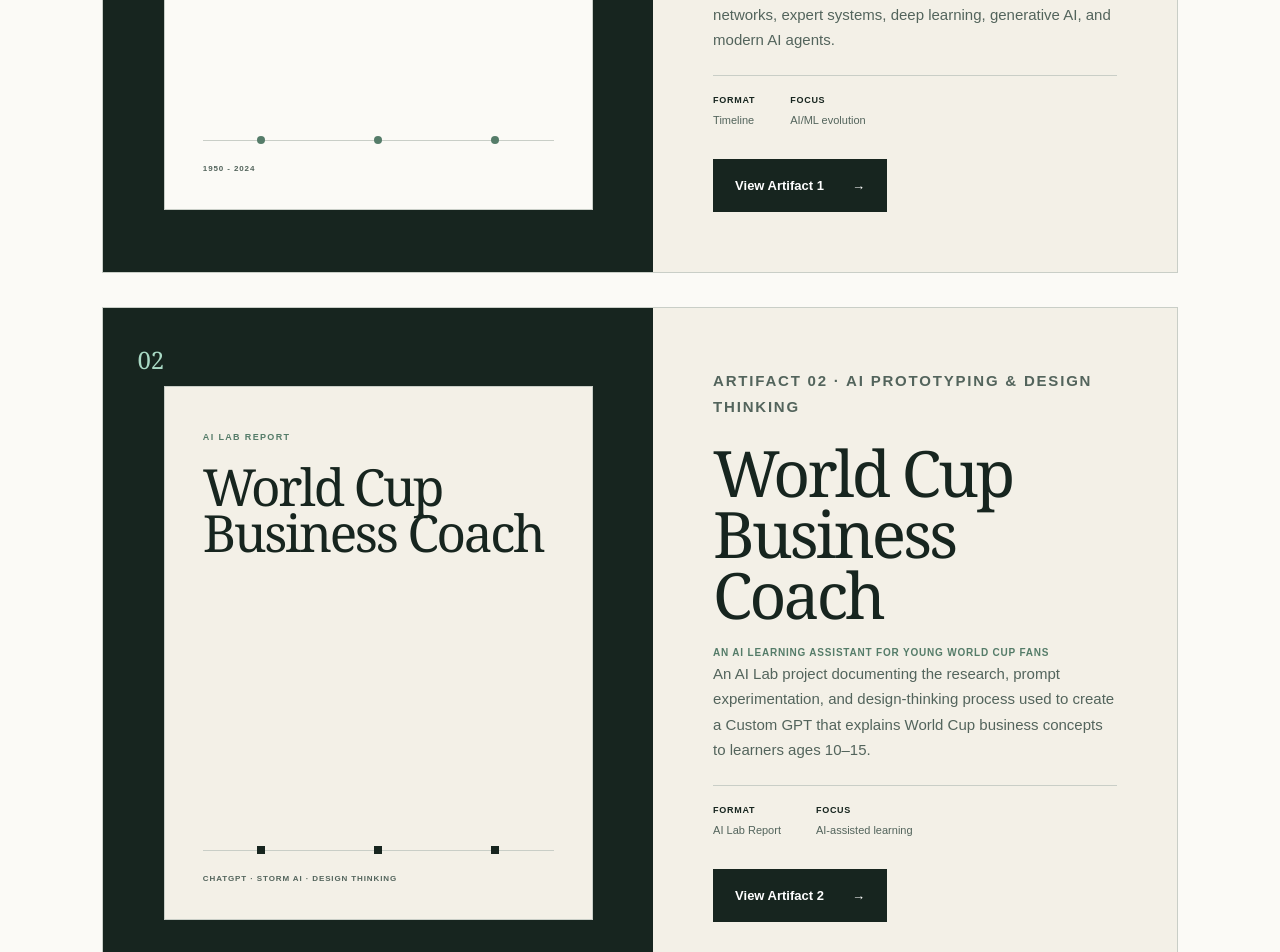
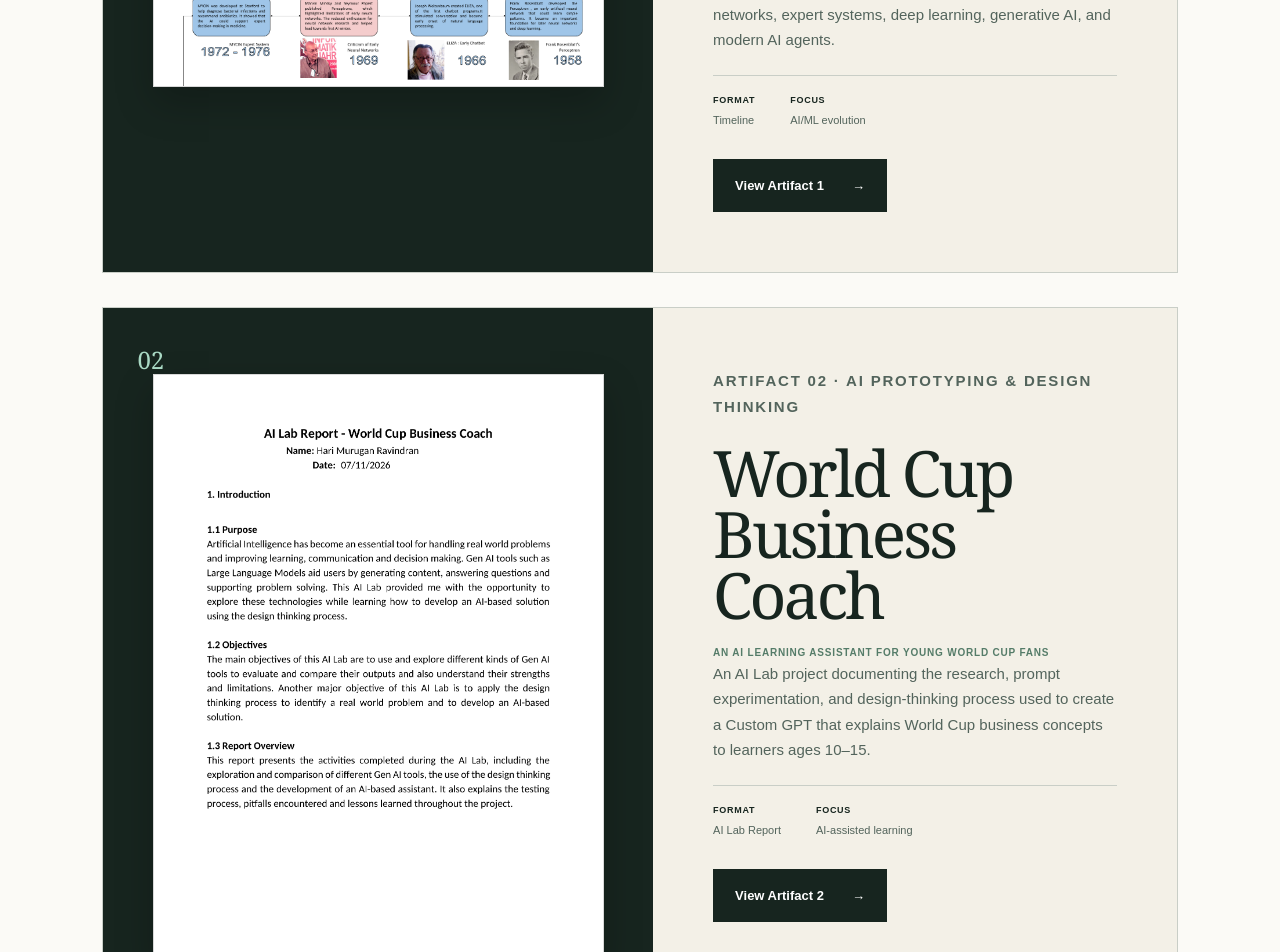
Before and after one commit to Hari-Murugan-Ravindran/portfolio, a Next.js app: page / in a window 1280 px wide. Shown: the part 2020-2972 px from the top of the page. Built offline with nearby package versions, Linux system fonts and the light colour scheme.

Commit message:
Use submitted documents as artifact thumbnails

```diff
--- a/app/components/ArtifactCard.tsx
+++ b/app/components/ArtifactCard.tsx
@@ -17,18 +17,10 @@ export function ArtifactCard({ artifact }: { artifact: ArtifactCardData }) {
       <div className="artifactCardVisual" aria-hidden="true">
         <span className="cardNumber">{artifact.number}</span>
         {artifact.visual === "timeline" && (
-          <div className="simpleThumb timelineThumb">
-            <p>Timeline of</p><strong>AI Evolution</strong>
-            <div className="simpleRule"><i></i><i></i><i></i></div>
-            <span>1950 - 2024</span>
-          </div>
+          <div className="submittedThumb timelineDocument"><img src="/artifacts/timeline-page-1.png" alt="" /></div>
         )}
         {artifact.visual === "report" && (
-          <div className="simpleThumb reportThumb">
-            <p>AI Lab Report</p><strong>World Cup<br/>Business Coach</strong>
-            <div className="simpleRule"><i></i><i></i><i></i></div>
-            <span>ChatGPT · STORM AI · Design Thinking</span>
-          </div>
+          <div className="submittedThumb reportDocument"><img src="/artifacts/world-cup-business-coach-preview.png" alt="" /></div>
         )}
       </div>
       <div className="artifactCardContent">
--- a/app/globals.css
+++ b/app/globals.css
@@ -74,13 +74,9 @@ footer a { font-weight:700; }
 .artifactThumbnail img { width:88%; max-height:82%; object-fit:contain; background:white; box-shadow:0 22px 70px rgba(0,0,0,.35); transform:rotate(-1.5deg); }
 .artifactThumbnail .cardNumber { position:absolute; top:34px; left:34px; z-index:2; background:var(--ink); padding:8px 11px; }
 .cardNumber { position:relative; z-index:3; font-family:Georgia,serif; color:var(--mint); font-size:24px; }
-.simpleThumb { position:absolute; inset:78px 11% 62px; padding:44px 38px 34px; display:flex; flex-direction:column; background:var(--paper); color:var(--ink); border:1px solid var(--line); }
-.simpleThumb p { margin:0 0 18px; color:#557c69; text-transform:uppercase; letter-spacing:.15em; font-size:9px; font-weight:700; }
-.simpleThumb strong { font-family:Georgia,serif; font-size:clamp(38px,4vw,62px); line-height:.9; letter-spacing:-.045em; font-weight:400; }
-.simpleRule { height:1px; margin-top:auto; margin-bottom:22px; background:var(--line); display:flex; justify-content:space-around; }
-.simpleRule i { display:block; width:8px; height:8px; margin-top:-4px; background:#557c69; border-radius:50%; }
-.simpleThumb>span { color:#53645c; text-transform:uppercase; letter-spacing:.11em; font-size:8px; font-weight:700; }
-.reportThumb { background:var(--cream); }.reportThumb .simpleRule i { border-radius:0; background:var(--ink); }
+.submittedThumb { position:absolute; inset:66px 9% 50px; display:grid; place-items:center; }
+.submittedThumb img { display:block; max-width:100%; max-height:100%; object-fit:contain; background:white; border:1px solid #d8d8d8; box-shadow:0 16px 36px rgba(0,0,0,.22); }
+.timelineDocument img { width:100%; }.reportDocument img { height:100%; }
 .artifactCardContent { padding:60px; display:flex; align-items:flex-start; flex-direction:column; }
 .cardKicker { color:#557c69; text-transform:uppercase; letter-spacing:.12em; font-size:10px; font-weight:700; }
 .artifactCardContent h3 { font-family:Georgia,serif; font-size:clamp(45px,5vw,68px); font-weight:400; letter-spacing:-.045em; line-height:.95; margin:24px 0 18px; }
@@ -123,6 +119,6 @@ footer a { font-weight:700; }
   .artifactIntro,.timeline,.artifactDetails,.references { padding-left:6vw; padding-right:6vw; }
   .milestone { grid-template-columns:80px 30px 1fr; } .year { font-size:24px; }
   .milestoneBody { grid-template-columns:1fr; gap:16px; } .milestoneBody>* { grid-column:1!important; }
-  .impact { grid-template-columns:1fr; } .detailGrid,.toolGrid { grid-template-columns:1fr; } .artifactsSection,.submittedArtifact,.projectOverview,.thinkingSection,.coachFeatures { padding:80px 6vw; } .artifactCardContent { padding:38px 28px; } .artifactCardVisual { min-height:360px; } .simpleThumb { inset:54px 9% 38px; padding:32px 26px 25px; }.simpleThumb strong { font-size:40px; } .cardMeta { flex-direction:column; gap:14px; } .pdfPages figure { padding:8px; } .thinkingStep { grid-template-columns:55px 1fr; }.thinkingStep>div:last-child { grid-template-columns:1fr; gap:12px; } footer { align-items:flex-start; gap:25px; flex-direction:column; }
+  .impact { grid-template-columns:1fr; } .detailGrid,.toolGrid { grid-template-columns:1fr; } .artifactsSection,.submittedArtifact,.projectOverview,.thinkingSection,.coachFeatures { padding:80px 6vw; } .artifactCardContent { padding:38px 28px; } .artifactCardVisual { min-height:360px; } .submittedThumb { inset:52px 8% 35px; } .cardMeta { flex-direction:column; gap:14px; } .pdfPages figure { padding:8px; } .thinkingStep { grid-template-columns:55px 1fr; }.thinkingStep>div:last-child { grid-template-columns:1fr; gap:12px; } footer { align-items:flex-start; gap:25px; flex-direction:column; }
 }
 @media (prefers-reduced-motion:reduce) { html { scroll-behavior:auto; } }
```
Also changed, not shown: public/artifacts/world-cup-business-coach-preview.png.
